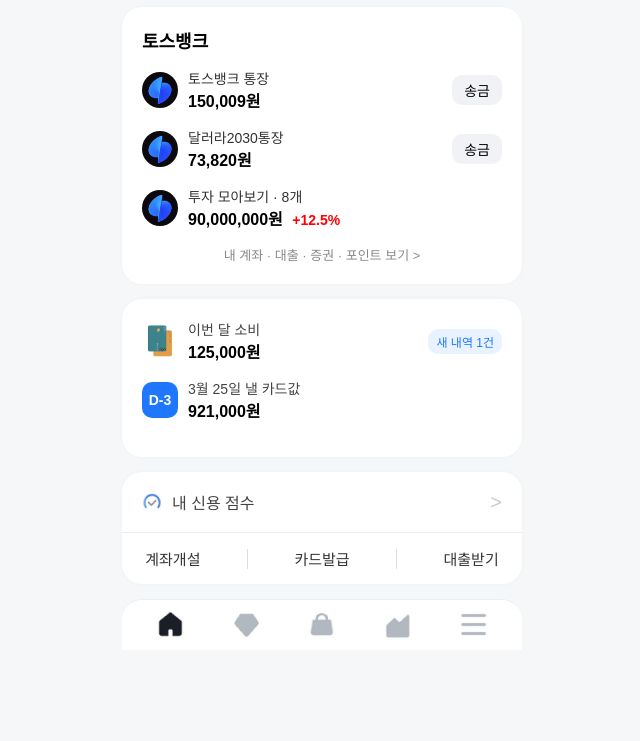
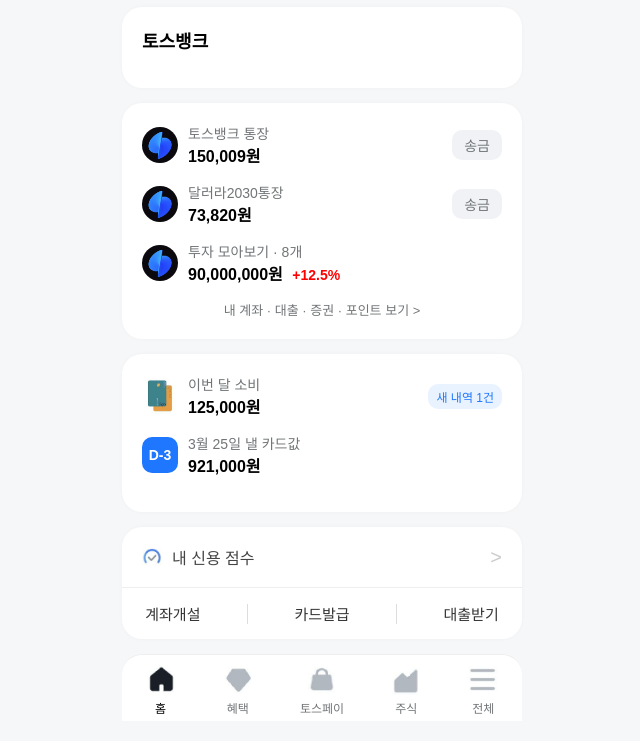
Before and after one commit to NEXT-LIKELION/session9-assignment-imjunghyunee, a plain HTML site: page index.html in a window 1280 px wide. Shown: the part 61-802 px from the top of the page, without its empty margins (318-958 px from the left). Drawn offline with Linux system fonts and the light colour scheme.

Commit message:
style. 디자인 수정 및 이미지 변경

```diff
--- a/index.html
+++ b/index.html
@@ -21,7 +21,8 @@
         <!-- 카드 섹션 -->
         <div class="card">
             <div class="section-title">토스뱅크</div>
-
+        </div>
+        <div class="card">
             <div class="account">
                 <img src="img/profile.jpg" class="account-icon" />
                 <div>
@@ -89,11 +90,26 @@
 
         <!-- 하단 네비게이션 -->
         <footer class="bottom-nav">
-            <img src="img/button_home.png" class="nav-button" />
-            <img src="img/button_dia.png" class="nav-button" />
-            <img src="img/button_pay.png" class="nav-button" />
-            <img src="img/button_market.png" class="nav-button" />
-            <img src="img/button.png" class="nav-button" />
+            <div class="nav-item">
+                <img src="img/button_home.png" class="nav-button" />
+                <span class="home">홈</span>
+            </div>
+            <div class="nav-item">
+                <img src="img/button_dia.png" class="nav-button" />
+                <span>혜택</span>
+            </div>
+            <div class="nav-item">
+                <img src="img/button_pay.png" class="nav-button" />
+                <span>토스페이</span>
+            </div>
+            <div class="nav-item">
+                <img src="img/button_market.png" class="nav-button" />
+                <span>주식</span>
+            </div>
+            <div class="nav-item">
+                <img src="img/button.png" class="nav-button" />
+                <span>전체</span>
+            </div>
         </footer>
     </div>
 </body>
--- a/style.css
+++ b/style.css
@@ -57,7 +57,7 @@
 
 .account-name {
     font-size: 14px;
-    color: #333;
+    color: #717577;
 }
 
 .account-balance {
@@ -70,6 +70,7 @@
     margin-left: auto;
     padding: 5px 12px;
     background-color: #f0f2f5;
+    color: #717577;
     border: none;
     border-radius: 10px;
     font-size: 14px;
@@ -83,7 +84,7 @@
 
 .link-text {
     font-size: 13px;
-    color: #888;
+    color: #717577;
     margin-top: 10px;
     text-align: center;
 }
@@ -103,12 +104,13 @@
 
 .spend-label {
     font-size: 14px;
-    color: #444;
+    color: #717577;
 }
 
 .spend-amount {
     font-size: 16px;
     font-weight: bold;
+    color: black;
 }
 
 .badge {
@@ -185,10 +187,37 @@
 .bottom-nav {
     display: flex;
     justify-content: space-around;
-    padding: 10px;
+    padding: 10px 0 5px;
     background-color: white;
     border-top: 1px solid #eee;
     border-radius: 20px 20px 0 0;
+}
+
+.nav-item {
+    display: flex;
+    flex-direction: column;
+    align-items: center;
+    font-size: 12px;
+    color: #717577;
+}
+
+.nav-item .home {
+    color: black;
+}
+
+.nav-button {
+    width: 30px;
+    height: 30px;
+    margin-bottom: 4px;
+}
+
+
+.bottom-text-labels {
+    display: flex;
+    justify-content: space-around;
+    padding-top: 6px;
+    font-size: 12px;
+    color: #717577;
 }
 
 .nav-button {
```
